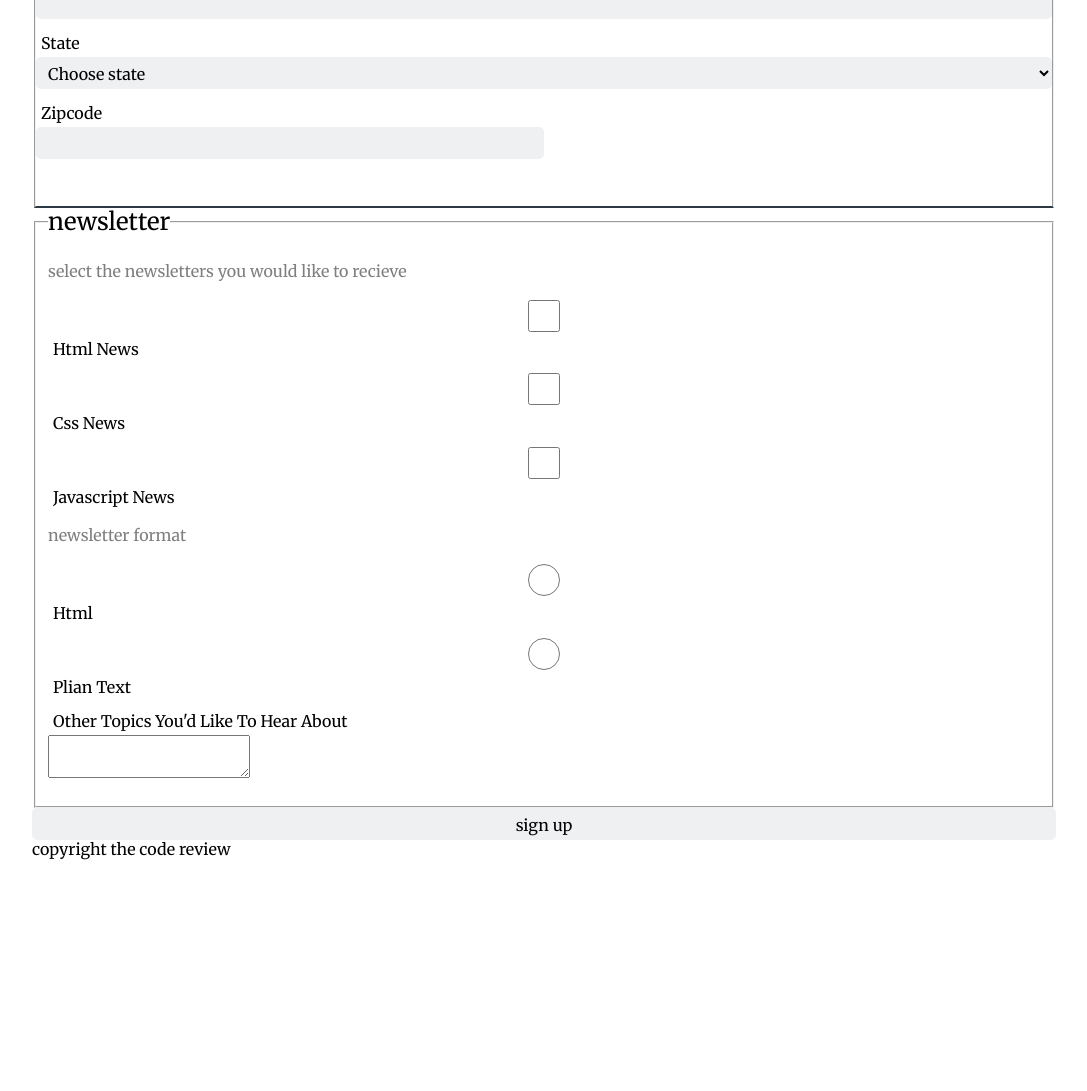
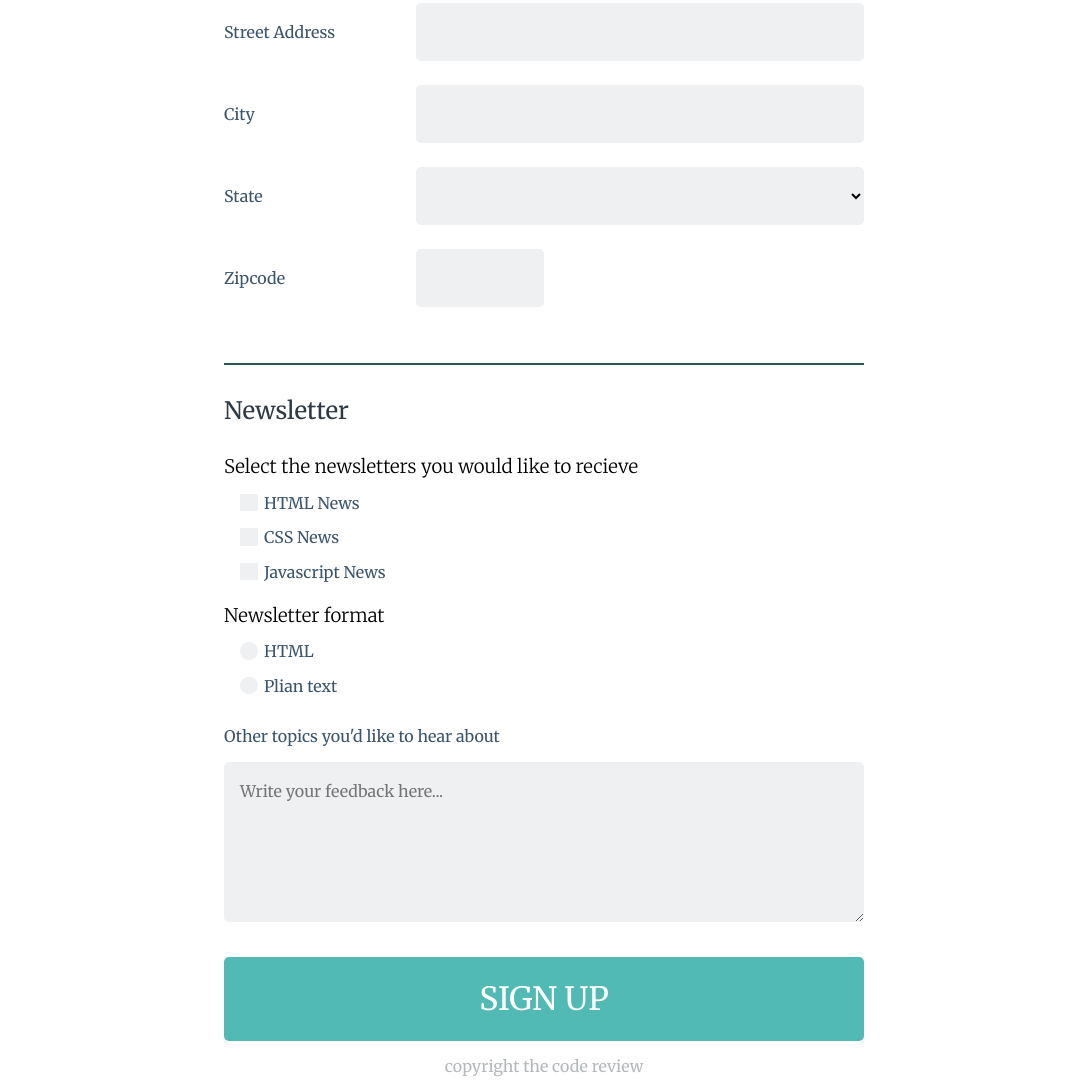
Before and after one commit to maha849/techdegree-project3, a plain HTML site: page index.html in a window 1280 px wide. Shown: the part 657-1748 px from the top of the page, without its empty margins (96-1183 px from the left). Before the commit the page ends 1531 px from the top, so only its background shows below. Drawn offline with Linux system fonts and the light colour scheme.

Commit message:
additional styles added

```diff
--- a/css/styles.css
+++ b/css/styles.css
@@ -1,3 +1,6 @@
+
+/* ******** Sectional styles ******** */
+
 body{
   font-family: 'Merriweather', serif;
 }
@@ -8,66 +11,204 @@ body{
 }
 
 header{
-  text-align: center;
-  background: #2d3945;
-  padding: 1em 0;
-  }
-
-main{
-  padding: 1em 0;
+  background: #35847f;
 }
 
-h1{
+header, main, .newsletter, fieldset{
+  padding: 2em 0;
+}
+
+header, .newsletter{
+  text-align: center;
+}
+
+.newsletter{
+  border-bottom: 5px solid #235754;
+}
+
+fieldset{
+  margin: 2em 0 0;
+}
+
+fieldset:first-of-type{
+  border-bottom: 2px solid #235754;
+}
+
+/* ******** Heading styles ******** */
+
+h1, input[type="submit"]{
   text-transform: uppercase;
   color: white;
 }
 
-h2{
+h2, legend{
   color: #2d3945;
 }
 
-.newsletter{
-  text-align: center;
-  padding: 1em 0;
-  border-bottom: 5px solid #2d3945;
+h3{
+  font-weight: 300;
 }
 
-form fieldset:last-child{
+/* ******** Form styles ******** */
+
+input, select, textarea{
+  width: 100%;
   border: none;
+  background: #eff0f1;
+  border-radius: 5px;
+  padding: 1em;
+  line-height: 1.625em;
+  -webkit-transition: box-shadow 0.5s;
 }
 
-fieldset:first-child{
-  padding: 2em 0;
-  border-bottom: 2px solid #2d3945;
+label{
+  display: block;
+  margin: 5px 0 5px;
+  color: #3a546b;
 }
 
 legend{
   font-size: 1.5em;
 }
 
-label{
-  text-transform: capitalize;
-  display: block;
-  margin: 5px 0 5px 5px;
+textarea{
+  height: 10em;
 }
 
-input, select{
-  width: 100%;
-  padding: 0.5em;
-  height: 2em;
-  border: none;
-  border-radius: 5px;
-  background: #eff0f1;
+input, label, select{
+  cursor: pointer;
+}
+
+fieldset .flexer{
+  margin-bottom: 1.5em;
+}
+
+fieldset:first-of-type label, legend{
+  text-transform: capitalize;
+}
+
+.news:nth-of-type(2n){
+  margin-bottom: 2em;
+}
+
+.news:nth-of-type(2n)+label{
+  margin-bottom: 1em;
+}
+
+textarea:focus, select:focus, fieldset:first-of-type input:focus{
+  box-shadow: 0 0 5px 1px #66f0e8;
+  outline: none
 }
 
 input#zip{
   width: 50%;
 }
 
-input[placeholder]{
+input[placeholder="Required"]::placeholder{
   text-align: right;
+  color: #b3b8bb;
 }
 
-main div{
-  margin-bottom: 15px;
+input[type="submit"]{
+  font-size: 2em;
+  padding: 0.5em;
+  background-color: #52bab4;
+  transition: background-color 1s;
 }
+
+input[type="submit"]:hover{
+  background-color: #35847f;
+}
+
+footer{
+  text-align: center;
+  color: #b3b8bb;
+  margin: 1em 0;
+}
+
+.news{
+  margin: 1em 0 1.5em 1em;
+}
+
+.container{
+  position: relative;
+  padding-left: 1.5em;
+  margin-bottom: 1em;
+}
+
+.container input, .checkmark{
+  position: absolute;
+  top: 0;
+  left: 0;
+  height: 1.1em;
+  width: 1.1em;
+}
+
+.container input{
+  opacity: 0;
+}
+
+.checkmark {
+  background-color: #eff0f1;
+  transition: background-color 1s;
+}
+
+.container input:checked ~ .checkmark {
+  background-color: #52bab4;
+}
+
+.container .checkmark:after {
+  content: "";
+  position: absolute;
+  left: 5px;
+  top: 1px;
+  width: 5px;
+  height: 10px;
+  border: solid white;
+  border-width: 0 3px 3px 0;
+  transform: rotate(45deg);
+}
+
+.checkmark:after{
+  display: none;
+}
+
+input:checked ~ .checkmark:after{
+  display: block;
+}
+
+input[type=radio] ~ .checkmark:after{
+  top: 6px;
+  left: 6px;
+  width: 2px;
+  height: 2px;
+  border-radius: 50%;
+  background: white;
+  }
+
+input[type=radio] ~ .checkmark{
+  border-radius: 50%;
+}
+
+/* ******** Media queries ******** */
+
+@media (min-width: 768px){
+
+  .wrapper{
+    width: 50%;
+  }
+  .flexer{
+    display: flex;
+  }
+  fieldset:first-of-type input, select{
+    flex-basis: 70%;
+  }
+  fieldset:first-of-type label{
+    line-height: 3em;
+    flex-basis: 30%;
+  }
+  input#zip{
+    flex-basis: 20%;
+  }
+
+}
--- a/index.html
+++ b/index.html
@@ -10,85 +10,102 @@
   <title>Document</title>
 </head>
 <body>
+  <!--  Header -->
   <header>
     <h1>the code review</h1>
   </header>
+  <!-- Wrapper -->
   <div class="wrapper">
+    <!-- Form intro -->
     <div class="newsletter">
-      <h2>signup for our newsletter</h2>
+      <h2>Signup for our newsletter</h2>
       <p>Get the latest news on how your code is doing right in your inbox</p>
     </div>
-    <main>
+    <!-- Form structure -->
     <form action="#">
+      <!-- Contact information -->
       <fieldset>
         <legend>contact information</legend>
-          <div>
+        <div class="flexer">
           <label for="fullName">full name</label>
-            <input type="text" id="fullName" name="user_name" placeholder="required" required>
+          <input type="text" id="fullName" name="user_name" placeholder="Required" required>
         </div>
-          <div>
+        <div class="flexer">
           <label for="mail">email address</label>
-            <input type="email" id="mail" name="user_email" placeholder="required" required>
+          <input type="email" id="mail" name="user_email" placeholder="Required" required>
         </div>
-          <div>
+        <div class="flexer">
           <label for="phone">phone number</label>
           <input type="tel" id="phone" name="user_phone">
         </div>
-          <div>
+        <div class="flexer">
           <label for="address">street address</label>
           <input type="text" id="address" name="user_address">
         </div>
-          <div>
+        <div class="flexer">
           <label for="city">city</label>
           <input type="text" id="city" name="user_city">
         </div>
-          <div>
+        <div class="flexer">
           <label for="state">state</label>
           <select name="states" id="state">
-              <option value="" disabled selected>Choose state</option>
-              <option value="tamizhnadu">tamizhnadu</option>
-              <option value="kerala">kerala</option>
-              <option value="andhra">andhra</option>
+            <option value="" disabled selected>&nbsp;</option>
+            <option value="tamizhnadu">Tamizhnadu</option>
+            <option value="kerala">Kerala</option>
+            <option value="andhra">Andhra</option>
           </select>
         </div>
-          <div>
+        <div class="flexer">
           <label for="zip">zipcode</label>
           <input id="zip" name="zip" type="text" pattern="[0-9]*">
         </div>
       </fieldset>
+      <!-- Newsletter options -->
       <fieldset>
         <legend>newsletter</legend>
-          <p>select the newsletters you would like to recieve</p>
-          <div>
+        <h3>Select the newsletters you would like to recieve</h3>
+        <div class="news">
+          <label for="html_news" class="container">
             <input type="checkbox" name="news" value="html" id="html_news">
-            <label for="html_news">html news</label>
+            <span class="checkmark"></span>
+            HTML News
+          </label>
+          <label for="css_news" class="container">
+            <input type="checkbox" name="news" value="css" id="css_news">
+            <span class="checkmark"></span>
+            CSS News
+          </label>
+          <label for="js_news" class="container">
+            <input type="checkbox" name="news" value="js" id="js_news">
+            <span class="checkmark"></span>
+            Javascript News
+          </label>
         </div>
-          <div>
-            <input type="checkbox" name="news" value="css" id="css_news">
-            <label for="css_news">css news</label>
+        <h3>Newsletter format</h3>
+        <div class="news">
+          <label for="html" class="container">
+            <input type="radio" name="format" value="html" id="html">
+            <span class="checkmark"></span>
+            HTML
+          </label>
+          <label for="plain" class="container">
+            <input type="radio" name="format" value="plain" id="plain">
+            <span class="checkmark"></span>
+            Plian text
+          </label>
         </div>
-          <div>
-            <input type="checkbox" name="news" value="js" id="js_news">
-            <label for="js_news">javascript news</label>
+        <!-- Message area -->
+        <label for="msg">Other topics you'd like to hear about</label>
+        <textarea id="msg" name="message" placeholder="Write your feedback here..."></textarea>
+      </fieldset>
+      <input type="submit" value="Sign Up">
+    </form>
+    <!-- Form end -->
   </div>
-          <p>newsletter format</p>
-          <div>
-            <input type="radio" name="format" value="html" id="html">
-            <label for="html">html</label>
-          </div>
-          <div>
-            <input type="radio" name="format" value="plain" id="plain">
-            <label for="plain">plian text</label>
-          </div>
-          <div>
-            <label for="msg">other topics you'd like to hear about</label>
-            <textarea id="msg" name="message"></textarea>
-          </div>
-        </fieldset>
-        <input type="submit" value="sign up">
-      </form>
+  <!-- Wrapper end -->
+  <!-- Footer area -->
+  <footer>
     <span>copyright the code review</span>
-    </main>
-  </div>
+  </footer>
 </body>
 </html>
```
Also changed, not shown: css/normalize.css. Lines whose indentation alone changed are shown as unchanged.
